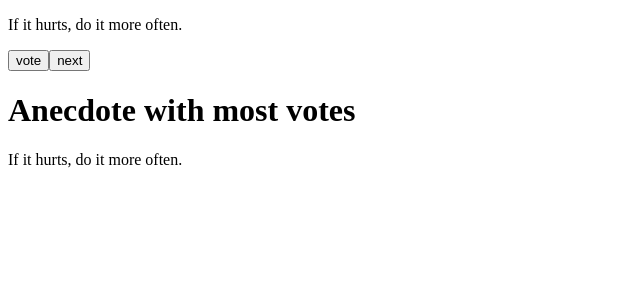
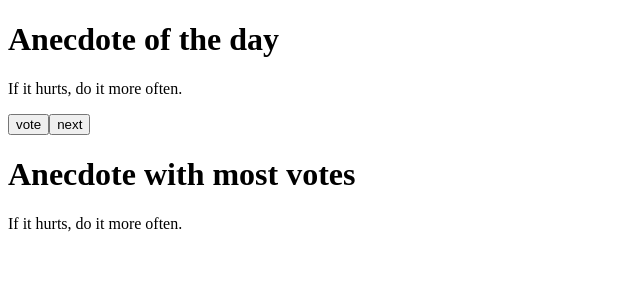
Before and after one commit to TheJiahao/fullstack, a React (Vite) app in the folder osa1/anekdootit/: page / in a window 1280 px wide. Shown: the top 300 px of the page, without its empty margins (0-640 px from the left). Built offline with nearby package versions, Linux system fonts and the light colour scheme.

Commit message:
Refaktoroi anekdootin näyttäminen omaksi komponentiksi

```diff
--- a/osa1/anekdootit/src/App.jsx
+++ b/osa1/anekdootit/src/App.jsx
@@ -19,6 +19,17 @@ const MostVotedAnecdote = ({ anecdotes, votes }) => {
     <div>
       <h1>Anecdote with most votes</h1>
       <p>{anecdotes[mostVoted]}</p>
+    </div>
+  );
+};
+
+const AnecdoteOfTheDay = ({ anecdote }) => {
+  console.log("anecdote:", anecdote);
+
+  return (
+    <div>
+      <h1>Anecdote of the day</h1>
+      <p>{anecdote}</p>
     </div>
   );
 };
@@ -61,7 +72,7 @@ const App = () => {
 
   return (
     <div>
-      <p>{anecdotes[selected]}</p>
+      <AnecdoteOfTheDay anecdote={anecdotes[selected]}></AnecdoteOfTheDay>
 
       <button onClick={handleVote}>vote</button>
       <button onClick={handleNext}>next</button>
```
